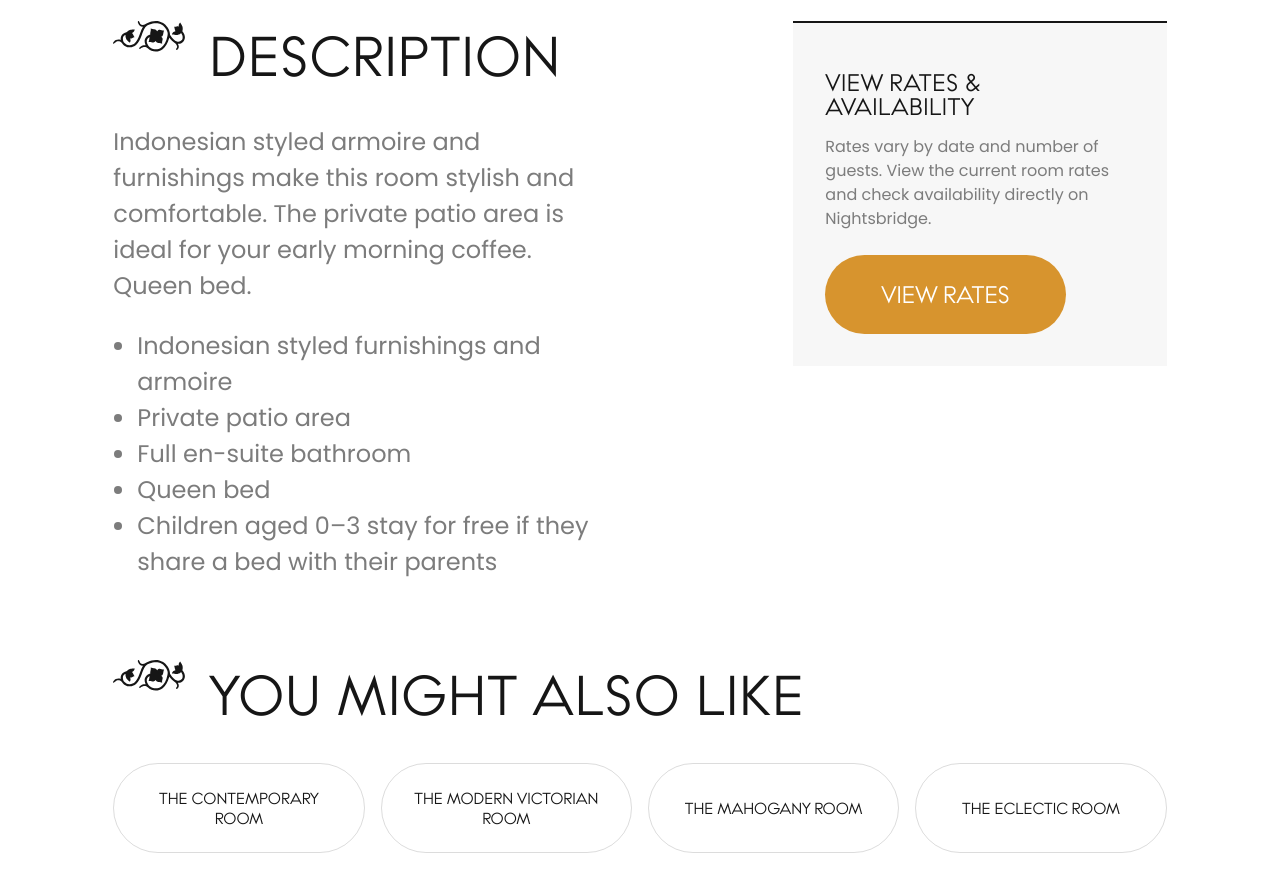
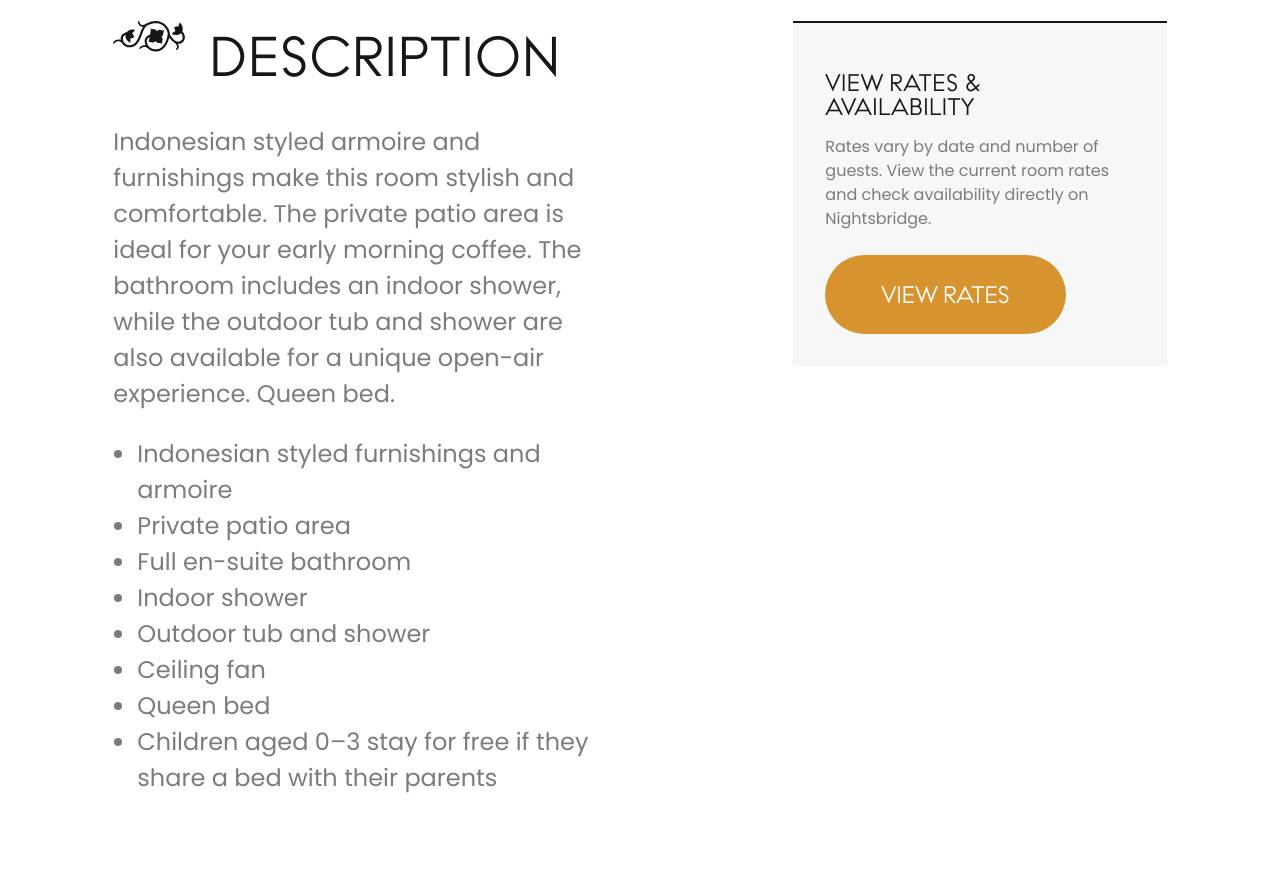
Before and after one commit to skyrhxstudio/Brooks_Cottage_Website, a React (Vite) app: page /rooms/the-indonesian-room in a window 1280 px wide. Shown: the part 1140-2014 px from the top of the page. Built offline with nearby package versions, Linux system fonts and the light colour scheme.

Commit message:
feat: feedback changes

```diff
--- a/src/pages/rooms/ContemporaryRoomPage.tsx
+++ b/src/pages/rooms/ContemporaryRoomPage.tsx
@@ -19,7 +19,7 @@ function ContemporaryRoomPage() {
         pageId="the-contemporary-room-page"
         title="The Contemporary Room"
         description="Modern room features bay window, with large bathroom and dressing room combined. This en-suite bathroom has a his and hers shower with modern bath."
-        features={['Bay window', 'Large bathroom and dressing room', 'His and hers shower', 'Modern bath']}
+        features={['Bay window', 'Large bathroom and dressing room', 'His and hers shower', 'Modern bath', 'Ceiling fan']}
         images={[
           roomImage,
           windowImage,
--- a/src/pages/rooms/EclecticRoomPage.tsx
+++ b/src/pages/rooms/EclecticRoomPage.tsx
@@ -14,7 +14,7 @@ function EclecticRoomPage() {
         pageId="the-eclectic-room-page"
         title="The Eclectic Room"
         description="Direct access from the swimming pool gives this room every advantage. It's eclectic decor is easy on the eye. It has a queen bed and full en-suite bathroom."
-        features={['Pool-side entrance', 'Queen size bed', 'Full en-suite bathroom', 'Tea and coffee station']}
+        features={['Pool-side entrance', 'Queen size bed', 'Full en-suite bathroom', 'Tea and coffee station', 'Ceiling fan']}
         images={[
           roomImage,
           roomImage,
--- a/src/pages/rooms/IndonesianRoomPage.tsx
+++ b/src/pages/rooms/IndonesianRoomPage.tsx
@@ -14,11 +14,14 @@ function IndonesianRoomPage() {
       <RoomDetailLayout
         pageId="the-indonesian-room-page"
         title="The Indonesian Room"
-        description="Indonesian styled armoire and furnishings make this room stylish and comfortable. The private patio area is ideal for your early morning coffee. Queen bed."
+        description="Indonesian styled armoire and furnishings make this room stylish and comfortable. The private patio area is ideal for your early morning coffee. The bathroom includes an indoor shower, while the outdoor tub and shower are also available for a unique open-air experience. Queen bed."
         features={[
           'Indonesian styled furnishings and armoire',
           'Private patio area',
           'Full en-suite bathroom',
+          'Indoor shower',
+          'Outdoor tub and shower',
+          'Ceiling fan',
           'Queen bed',
           'Children aged 0–3 stay for free if they share a bed with their parents',
         ]}
--- a/src/pages/rooms/MahoganyRoomPage.tsx
+++ b/src/pages/rooms/MahoganyRoomPage.tsx
@@ -14,7 +14,7 @@ function MahoganyRoomPage() {
         pageId="the-mahogany-room-page"
         title="The Mahogany Room"
         description="Very spacious mahogany styled room, with a queen bed and 3/4 bed, and a full en-suite bathroom. A view of the swimming pool and the tranquil garden creates the relaxing atmosphere that you deserve."
-        features={['Queen bed', '3/4 bed', 'Private entrance', 'Dining/work station area', 'Coffee station and microwave', 'Comfortable couch']}
+        features={['Queen bed', '3/4 bed', 'Private entrance', 'Dining/work station area', 'Coffee station and microwave', 'Comfortable couch', 'Ceiling fan']}
         images={[
           roomImage,
           roomImage,
--- a/src/pages/rooms/ModernVictorianRoomPage.tsx
+++ b/src/pages/rooms/ModernVictorianRoomPage.tsx
@@ -14,7 +14,7 @@ function ModernVictorianRoomPage() {
         pageId="the-modern-victorian-room-page"
         title="The Modern Victorian Room"
         description="Spacious Modern Victorian room with an extra-length king bed and 3/4 bed, with a full Victorian bathroom including a ball-and-claw bath. This room is ideal for three sharing. Children aged 0–3 stay for free if they share a bed with their parents."
-        features={['Garden view', 'Coffee station with microwave, crockery and cutlery', 'XL king bed and 3/4 bed', 'En-suite bathroom with bath and separate shower', 'Work station with high speed Wi-Fi']}
+        features={['Garden view', 'Coffee station with microwave, crockery and cutlery', 'XL king bed and 3/4 bed', 'En-suite bathroom with bath and separate shower', 'Work station with high speed Wi-Fi', 'Ceiling fan']}
         images={[
           roomImage,
           roomImage,
--- a/src/sections/AboutSection.tsx
+++ b/src/sections/AboutSection.tsx
@@ -35,8 +35,8 @@ function AboutSection({ image = aboutSectionImage, imageAlt = 'Brooks Cottage' }
           en-suite bathrooms – shower and bath.
           <br />
           Conveniently located close to most foreign embassies, University of
-          Pretoria, Hillcrest, Brooklyn Mall, and other attractions. It is a
-          stone&apos;s throw from Africa&apos;s embassies and diplomatic precincts.
+          Pretoria, Hillcrest Shopping Centre, Brooklyn Mall, and other attractions. It is a
+          stone&apos;s throw from embassies and diplomatic precincts.
         </p>
       </div>
 
```
